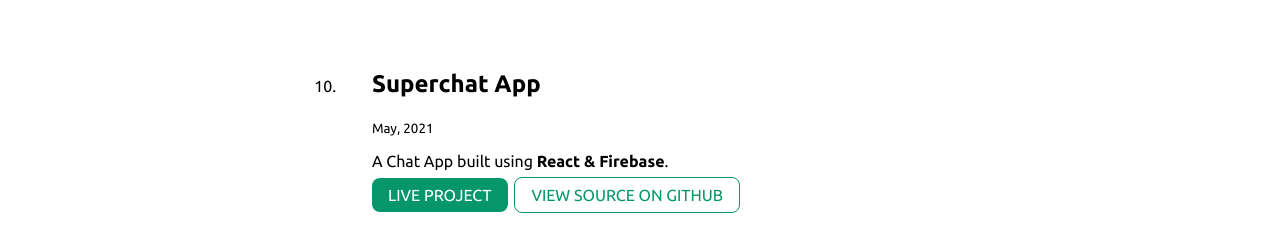
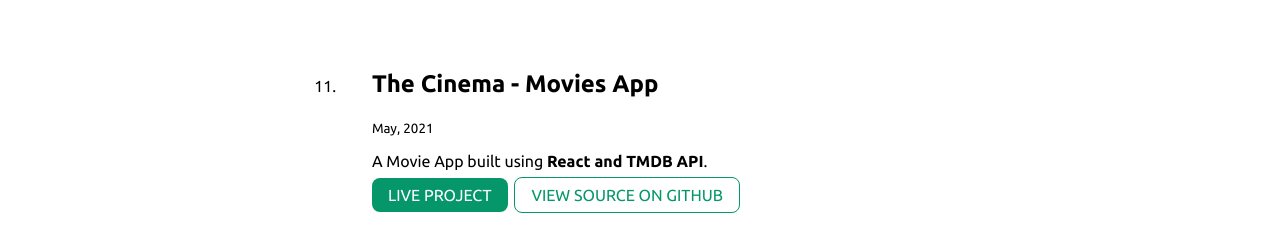
Before and after one commit to DevMittal04/neogcamp-portfolio, a plain HTML site: page projects.html in a window 1280 px wide. Shown: the part 539-772 px from the top of the page. Drawn offline with Linux system fonts and the light colour scheme.

Commit message:
Movies App Added

```diff
--- a/projects.html
+++ b/projects.html
@@ -25,6 +25,17 @@
     </header>
 
     <ol reversed class="container container-center">
+
+        <!-- movies-app -->
+        <li>
+            <article class="margin-md">
+                <h1>The Cinema - Movies App</h1>
+                <small>May, 2021</small>
+                <p>A Movie App built using <strong>React and TMDB API</strong>.</p>
+                <a class="link link-primary" href="https://thecinema.netlify.app/">LIVE PROJECT</a>
+                <a class="link link-secondary" href="https://github.com/DevMittal04/movies-app">VIEW SOURCE ON GITHUB</a>
+            </article>
+        </li>
 
         <!-- superchat-app -->
         <li>
```
